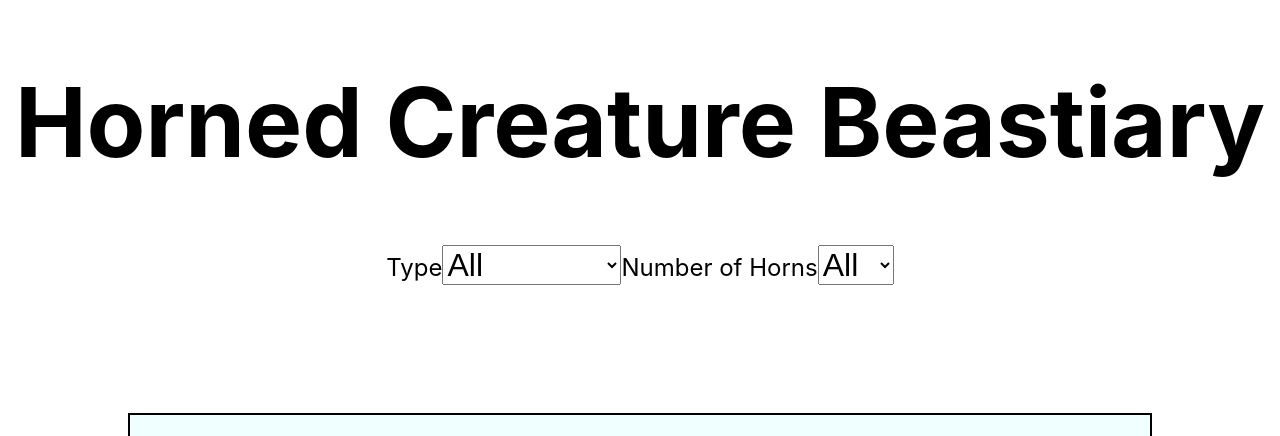
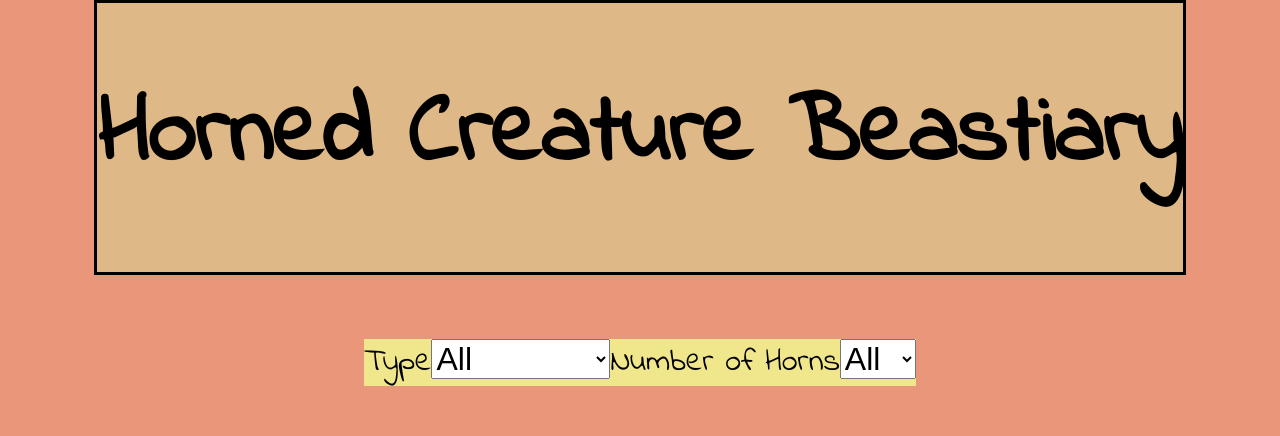
Before and after one commit to BenFrancka/lab-02-horned-creatures, a React (Create React App) app: page / in a window 1280 px wide. Shown: the top 436 px of the page. Built offline with nearby package versions, Linux system fonts and the light colour scheme; grey boxes are pictures that could not be loaded.

Commit message:
adds import for google font for app

```diff
--- a/public/index.html
+++ b/public/index.html
@@ -10,6 +10,8 @@
       content="Web site created using create-react-app"
     />
     <link rel="apple-touch-icon" href="%PUBLIC_URL%/logo192.png" />
+    <link rel="preconnect" href="https://fonts.gstatic.com">
+    <link href="https://fonts.googleapis.com/css2?family=Indie+Flower&display=swap" rel="stylesheet">
     <!--
       manifest.json provides metadata used when your web app is installed on a
       user's mobile device or desktop. See https://developers.google.com/web/fundamentals/web-app-manifest/
--- a/src/App.css
+++ b/src/App.css
@@ -5,6 +5,8 @@
   justify-content: center;
   align-items: center;
   flex-wrap: wrap;
+  background-color:darksalmon;
+  font-family: 'Indie Flower', cursive;
 }
 
 select {
@@ -13,6 +15,9 @@ select {
 
 header {
   font-size: 3rem;
+  background-color: burlywood;
+  border: solid;
+  margin-bottom: 5%;
 }
 
 .creature-section {
@@ -23,8 +28,10 @@ header {
 .creature-box {
   background-color: azure;
   border: solid black 2px;
+  border-radius: 25%;
 }
 
 .drop-down {
-  font-size: 1.5rem;
+  font-size: 2rem;
+  background-color: khaki;
 }
--- a/src/ImageItem.js
+++ b/src/ImageItem.js
@@ -20,8 +20,3 @@ export default class ImageItem extends Component {
         )
     }
 }
-                    /*url= {item.url}
-                    title= {item.title}
-                    keyword= {item.title}
-                    description= {item.description}
-                    horns={item.horns}*/
```
